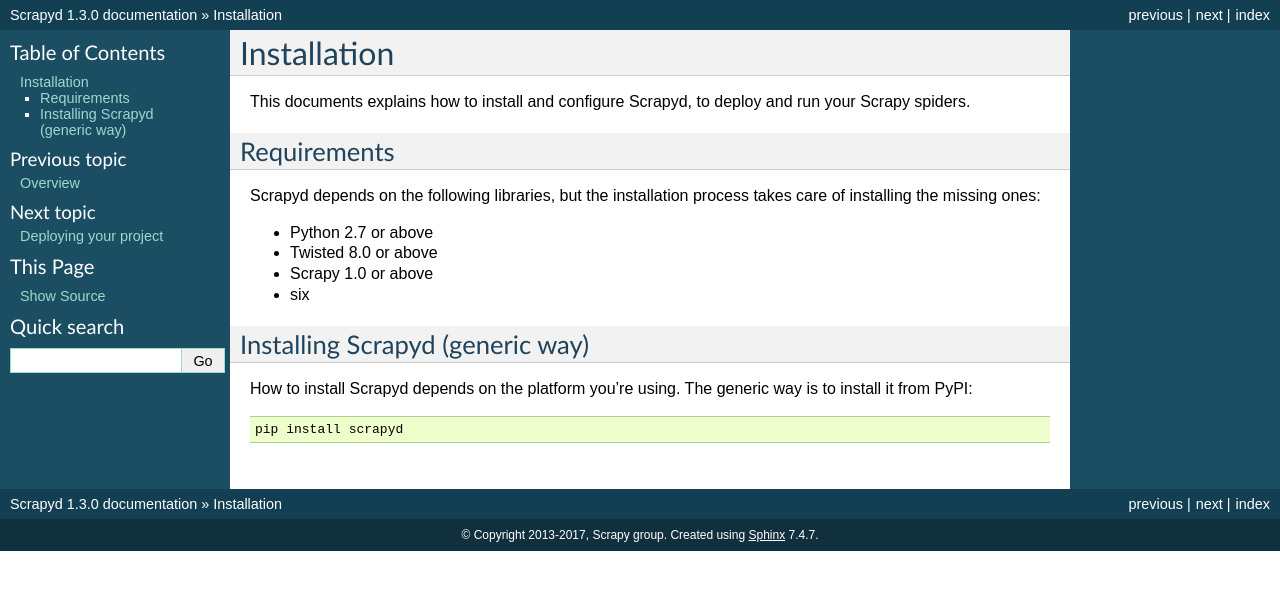
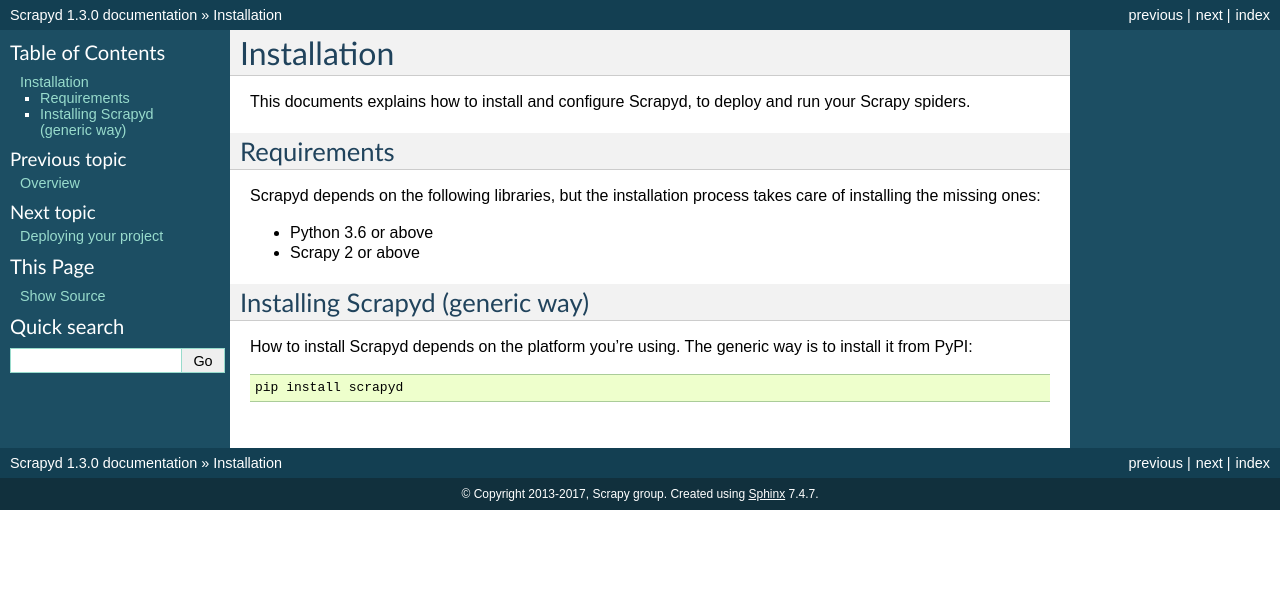
Before and after one commit to scrapy/scrapyd, a Sphinx documentation site: the page built from docs/install.rst, in a window 1280 px wide. Shown: the top 590 px of the page. Built offline with Sphinx 7.4.7, drawn with Linux system fonts in a browser that asks for light colours.

Commit message:
[docs/install] python 3.6 required, Scrapy >2

```diff
--- a/docs/install.rst
+++ b/docs/install.rst
@@ -12,10 +12,8 @@
 Scrapyd depends on the following libraries, but the installation process
 takes care of installing the missing ones:
 
-* Python 2.7 or above
-* Twisted 8.0 or above
-* Scrapy 1.0 or above
-* six
+* Python 3.6 or above
+* Scrapy 2 or above
 
 Installing Scrapyd (generic way)
 --------------------------------
--- a/setup.py
+++ b/setup.py
@@ -46,7 +46,7 @@
 if using_setuptools:
     setup_args['install_requires'] = [
         'Twisted>=8.0',
-        'Scrapy>=1.0',
+        'Scrapy>=2.0',
         'six',
         'enum-compat',
     ]
```
